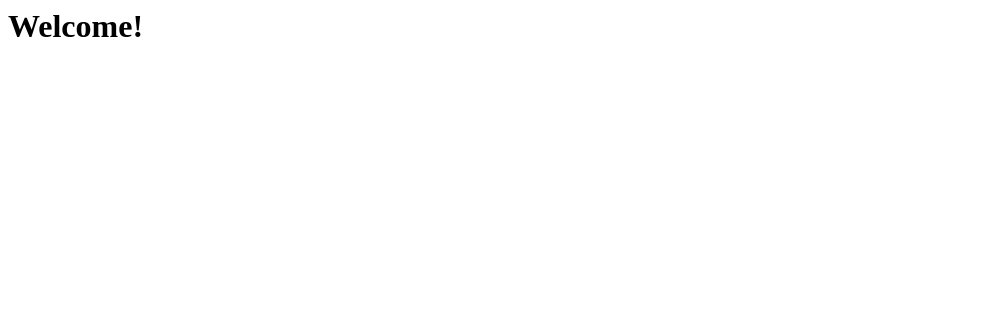
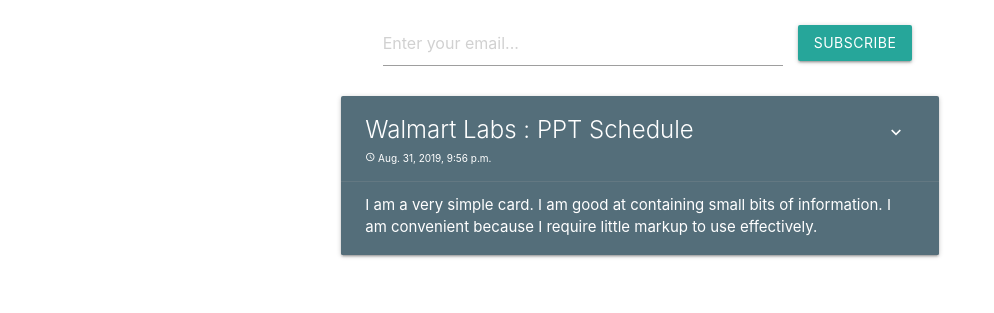
Before and after one commit to abdatta/spo-notifier, a website: page src/public/index.html in a window 1280 px wide. Shown: the whole page, without its empty margins (0-994 px from the left). Drawn offline with nearby package versions, Linux system fonts and the light colour scheme.

Commit message:
Add frontend boilerplate

```diff
--- a/src/public/index.html
+++ b/src/public/index.html
@@ -1 +1,37 @@
-<h1>Welcome!</h1>
+<!DOCTYPE html>
+<html lang="en">
+    <head>
+        <link rel="stylesheet" href="https://cdnjs.cloudflare.com/ajax/libs/materialize/1.0.0/css/materialize.min.css">
+        <link href="https://fonts.googleapis.com/icon?family=Material+Icons" rel="stylesheet">
+        <link href="style.css" rel="stylesheet">
+    </head>
+    <body>
+        <div class="subscriber">
+            <input id="email" type="text" placeholder="Enter your email...">
+            <button class="btn waves-effect waves-light">Subscribe</button>
+        </div>
+        <br>
+        <div class="row">
+            <div class="col s12 m9 l6" id="post1">
+                <div class="card blue-grey darken-1">
+                    <div class="card-content white-text">
+                        <span class="card-title">Walmart Labs : PPT Schedule
+                            <button class="dropdown waves-effect btn-flat right"><i class="material-icons">keyboard_arrow_down</i></button>
+                        </span>
+                        <span id="date1"><i class="material-icons">schedule</i> Aug. 31, 2019, 9:56 p.m.</span>
+                    </div>
+                    <div class="card-action">
+                        <!-- <a href="#">This is a link</a>
+                        <a href="#">This is a link</a> -->
+                        <p>I am a very simple card. I am good at containing small bits of information.
+                                I am convenient because I require little markup to use effectively.</p>
+                    </div>
+                </div>
+            </div>
+        </div>
+    </body>
+    <script src="https://cdnjs.cloudflare.com/ajax/libs/materialize/1.0.0/js/materialize.min.js"></script>
+    <script src="https://code.jquery.com/jquery-3.2.1.min.js"></script>
+    <script src="https://cdn.jsdelivr.net/npm/vue/dist/vue.js"></script>
+    <script src="script.js"></script>
+</html>
--- /dev/null
+++ b/src/public/style.css
@@ -0,0 +1,60 @@
+body {
+    padding: 20px;
+}
+
+.subscriber {
+    display: flex;
+    justify-content: center;
+    align-items: center;
+}
+
+#email {
+    width: 70%;
+    max-width: 400px;
+    margin: 0 15px;
+}
+
+.dropdown {
+    color: white;
+    border-radius: 50%;
+    padding: 0 9px;
+}
+
+.dropdown > i {
+    margin-top: 2px;
+}
+
+.row {
+    display: flex;
+    justify-content: center;
+}
+
+.card .card-content .card-title {
+    margin-bottom: 0;
+}
+
+.card .card-content {
+    padding-bottom: 12px;
+    padding-top: 18px;
+}
+
+#post1 {
+    margin-left: 0;
+}
+
+#date1 {
+    font-size: 10px;
+}
+
+#date1 > i {
+    font-size: 10px;
+}
+
+.card .card-action {
+    padding-top: 12px;
+    color: white;
+}
+
+.card-action > p {
+    margin: 0;
+}
```
Also changed, not shown: src/public/script.js (added).
